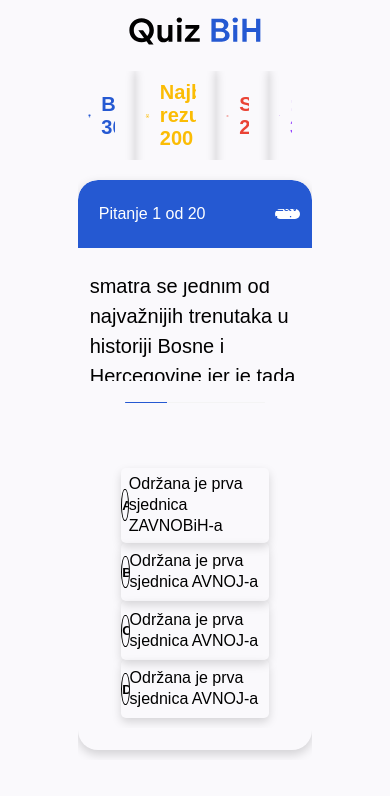
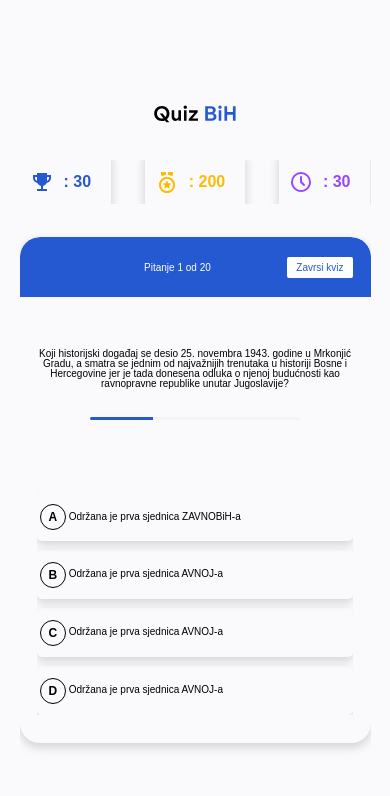
Before and after one commit to AmarPasalic/quiz-app, a React (Vite) app: page /quiz in a window 390 px wide. Shown: the top 796 px of the page. Built offline with nearby package versions, Linux system fonts and the light colour scheme; a web font is replaced by a local one.

Commit message:
zavrsen responsive

```diff
--- a/src/components/Stat.tsx
+++ b/src/components/Stat.tsx
@@ -5,15 +5,15 @@ interface StatProps {
     title?: string;
     color: string;
     number: number;
-    id?: string;
+    className?: string;
 }
 
-const Stat: React.FC<StatProps> = ({ icon, title, color, number, id }) => {
+const Stat: React.FC<StatProps> = ({ icon, title, color, number, className }) => {
     return (
-        <div id={style.id} style={{ height: "90%", display: 'flex', alignItems: "center", borderRadius: "5px", boxShadow: "0 4px 10px 1px rgba(0, 0, 0, 0.15)", padding: "10px", width: "auto" }} className='stat'>
-        <img style={{ width: "24px", aspectRatio: 1 / 1 }} src={icon} alt="icon" />
-        <h1 style={{ color: color, fontSize: "20px", margin: "0 10px" }}>{title || ""}: <span>{number}</span>{color === "#9747FF" && "s"}</h1>
-    </div>
+        <div style={{ height: "90%", display: 'flex', alignItems: "center", borderRadius: "5px", boxShadow: "0 4px 10px 1px rgba(0, 0, 0, 0.15)", padding: "10px", width: "auto" }} className={`${style.stat} ${className || ''}`} >
+            <img style={{ width: "24px", aspectRatio: 1 / 1 }} src={icon} alt="icon" />
+            <h1 style={{ color: color, fontSize: "20px", margin: "0 10px" }}>{title || ""} <span>: {number}</span>{color === "#9747FF" && "s"}</h1>
+        </div>
     )
 }
 
--- a/src/pages/PopupClose.tsx
+++ b/src/pages/PopupClose.tsx
@@ -11,7 +11,7 @@ const PopupClose:React.FC = () => {
   return (
  <div onClick={redirect} className={styles.container}>
     <div className={styles.popup}>
-     <div className={styles.title}>
+     <div className={`${styles.title} ${styles.closeTitle}`}>
         <h1>Čestitamo na završenom kvizu</h1>
      </div>
      <div className={styles.txt}>
--- a/src/pages/QuizPage.tsx
+++ b/src/pages/QuizPage.tsx
@@ -20,10 +20,10 @@ const QuizPage: React.FC = () => {
                     <img src={logo} alt="Logo" />
                 </div>
                 <div className={style.stats}>
-                 <Stat icon={trophy} title='Bodovi' color='#2559D2' number={30} />
-                <Stat icon={medal} title='Najbolji rezultat' color="#FBBC05" number={200}/>
-                <Stat id='hideStat' icon={star} title="Streak" color="#EA4335" number={2}  />
-                <Stat icon={clock} color="#9747FF" number={30}/>
+                    <Stat icon={trophy} title='Bodovi' color='#2559D2' number={30} />
+                    <Stat icon={medal} title='Najbolji rezultat' color="#FBBC05" number={200} />
+                    <Stat className={style.hiddenStat} icon={star} title="Streak" color="#EA4335" number={2} />
+                    <Stat icon={clock} color="#9747FF" number={30} />
                 </div>
                 <div className={style.body}>
                     <div className={style.bodyUpper}>
@@ -45,12 +45,12 @@ const QuizPage: React.FC = () => {
                         </div>
                     </div>
                     <div className={style.answersWrap}>
-                         <div className={style.answers}>
-                      <Answer iconLetter="A" txt='Održana je prva sjednica ZAVNOBiH-a'/>
-                      <Answer iconLetter="B" txt='Održana je prva sjednica AVNOJ-a'/>
-                        <Answer iconLetter="C" txt='Održana je prva sjednica AVNOJ-a'/>
-                        <Answer iconLetter="D" txt='Održana je prva sjednica AVNOJ-a'/>
-                    </div>
+                        <div className={style.answers}>
+                            <Answer iconLetter="A" txt='Održana je prva sjednica ZAVNOBiH-a' />
+                            <Answer iconLetter="B" txt='Održana je prva sjednica AVNOJ-a' />
+                            <Answer iconLetter="C" txt='Održana je prva sjednica AVNOJ-a' />
+                            <Answer iconLetter="D" txt='Održana je prva sjednica AVNOJ-a' />
+                        </div>
                     </div>
 
                 </div>
--- a/src/styles/popup.module.css
+++ b/src/styles/popup.module.css
@@ -1,5 +1,4 @@
-
-.container{
+.container {
     width: 100vw;
     height: 100vh;
     position: absolute;
@@ -9,7 +8,8 @@
     align-items: center;
 
 }
-.popup{
+
+.popup {
     z-index: 100;
     width: 80%;
     height: 80%;
@@ -22,22 +22,26 @@
     box-shadow: 0 4px 10px 1px rgba(0, 0, 0, 0.15);
 
 }
-.title{
+
+.title {
     width: 50%;
     display: flex;
     justify-content: center;
     align-items: center;
 }
-.title h1{
+
+.title h1 {
     font-size: 40px;
     font-weight: 700;
     line-height: 52px;
     color: #ffffff;
 }
-.txt{
+
+.txt {
     width: 50%;
 
 }
+
 .txt {
     font-size: 16px;
     color: #ffffff;
@@ -46,26 +50,27 @@
     line-height: 20.8px;
     text-align: center;
 }
-.button{
+
+.button {
     width: 30%;
     aspect-ratio: 6/1;
     display: flex;
     justify-content: center;
     align-items: center;
     border-radius: 10px;
-  background-color: #ffffff;
+    background-color: #ffffff;
     box-shadow: 0 4px 10px 1px rgba(0, 0, 0, 0.15);
     cursor: pointer;
 }
 
-.button h1{
+.button h1 {
     color: #2559D2;
     font-size: 20px;
     font-weight: 700;
     line-height: 26px;
 }
 
-.score{
+.score {
     width: 30%;
     aspect-ratio: 6/1;
     display: flex;
@@ -75,7 +80,8 @@
     border-radius: 10px;
     box-shadow: 0 0 10px 1px rgb(255, 255, 255);
 }
-.score h6{
+
+.score h6 {
     font-size: 20px;
     font-weight: 700;
     line-height: 26px;
@@ -83,33 +89,55 @@
 }
 
 @media (max-width: 768px) {
-    .container{
+    .container {
         overflow: hidden;
     }
-    .popup{
+
+    .popup {
         width: 100%;
         height: 100%;
-       gap: 20px;
+        gap: 20px;
         border-radius: 0;
         overflow: hidden;
     }
-    .button{
+
+    .button {
         width: 256px;
         height: 41px;
         overflow: hidden;
     }
-    .title{
+
+    .title {
         width: 90%;
     }
-    .title h1{
+
+    .title h1 {
         font-size: 24px;
     }
-    .txt{
+
+    .txt {
         width: 80%;
         font-size: 12px;
     }
-     .icon img{
+
+    .closeTitle {
+        width: 70%;
+        font-size: 24px !important;
+        text-align: center;
+    }
+
+    .score {
+        width: 248px;
+        height: 41px;
+        overflow: hidden;
+    }
+
+    .score h6 {
+        font-size: 16px;
+    }
+
+    .icon img {
         width: 180px;
         height: 180px;
-     }
+    }
 }
--- a/src/styles/quiz.module.css
+++ b/src/styles/quiz.module.css
@@ -8,12 +8,12 @@
 }
 
 .quizWrapper {
-    width: 60%;
-    height: 90%;
+    width: 70%;
+    height: 95%;
     display: flex;
     flex-direction: column;
     align-items: center;
-    justify-content: space-around;
+    justify-content: space-evenly;
 
 }
 
@@ -35,6 +35,10 @@
     display: flex;
     justify-content: space-between;
     align-items: center;
+}
+
+.hiddenStat{
+    display: flex;
 }
 
 .body {
@@ -95,27 +99,29 @@
     color: #2559D2;
 }
 
-.question{
+.question {
     width: 100%;
-    height: 25%;
     display: flex;
     flex-direction: column;
     justify-content: space-around;
     align-items: center;
+
 }
-.questionText{
+
+.questionText {
     width: 90%;
-    height: 70%;
     display: flex;
-    justify-content: center;
     align-items: center;
 }
-.questionText h1{
+
+.questionText h1 {
     font-size: 20px;
     font-weight: 400;
     line-height: 30px;
 }
-.progres{
+
+.progres {
+    margin-top: 21px;
     width: 60%;
     aspect-ratio: 492/6;
     border-radius: 3px;
@@ -125,28 +131,32 @@
     align-items: center;
     overflow: hidden;
 }
-.progresBar{
+
+.progresBar {
     width: 30%;
     height: 100%;
     background-color: #2559D2;
 }
-.answersWrap{
+
+.answersWrap {
     width: 100%;
     height: 55%;
     display: flex;
     justify-content: center;
     align-items: center;
 }
-.answers{
-width: 90%;
-height: 80%;
+
+.answers {
+    width: 90%;
+    height: 80%;
     display: flex;
     flex-direction: column;
     justify-content: space-between;
     align-items: center;
     padding: 10px;
 }
-.answer{
+
+.answer {
     width: 70%;
     display: flex;
     justify-content: flex-start;
@@ -154,14 +164,16 @@ height: 80%;
     box-shadow: 0 4px 10px 0px rgba(0, 0, 0, 0.15);
     border-radius: 5px;
 }
-.answerIcon{
-  width: 10%;
+
+.answerIcon {
+    width: 10%;
     height: 100%;
     display: flex;
     justify-content: center;
     align-items: center;
 }
-.answerCirc{
+
+.answerCirc {
     width: 30px;
     height: 30px;
     border: 0.5px solid black;
@@ -170,20 +182,102 @@ height: 80%;
     justify-content: center;
     align-items: center;
 }
-.answerTxt{
+
+.answerTxt {
     height: 100%;
     display: flex;
     justify-content: center;
     align-items: center;
 }
-.answerTxt h3{
+
+.answerTxt h3 {
     font-size: 16px;
     font-weight: 400;
-   line-height: 20.8px;
+    line-height: 20.8px;
 }
 
 @media (max-width: 768px) {
- #hideStat {
-    display: none;
- }
+    .logo img {
+        width: 82px;
+        height: 26px;
+    }
+
+    .quizContainer {
+        height: 100vh;
+        justify-content: center;
+        align-items: center;
+    }
+
+    .quizWrapper {
+        width: 90%;
+      height: 80%;
+      justify-content: space-around;
+    }
+
+    .stats {
+        height: 45,4px;
+        overflow: hidden;
+    }
+
+    .hiddenStat {
+        display: none !important;
+    }
+    .stat h1{
+       font-size: 0px!important;
+    }
+    .stat span{
+        font-size: 16px!important;
+    }
+
+    .questionNum p {
+        font-size: 10px;
+    }
+
+    .Button1 {
+        width: 66px;
+        height: 21px;
+        border-radius: 2px;
+        overflow: hidden;
+    }
+
+    .Button1 p {
+        font-size: 10px;
+    }
+
+    .questionText {
+        overflow: hidden;
+    }
+
+    .questionText h1 {
+        font-size: 10px;
+        line-height: 100%;
+        overflow: hidden;
+        text-align: center;
+    }
+
+    .answers {
+        padding: 0;
+        gap: 0;
+    }
+
+    .answer {
+        width: 100%;
+        height: 22%;
+    }
+
+    .answerCirc {
+        width: 24px;
+        height: 24px;
+        overflow: hidden;
+    }
+
+    .answerCirc h5 {
+        font-size: 12px;
+    }
+
+    .answerTxt h3 {
+        font-size: 10px;
+    }
+
+
 }
```
